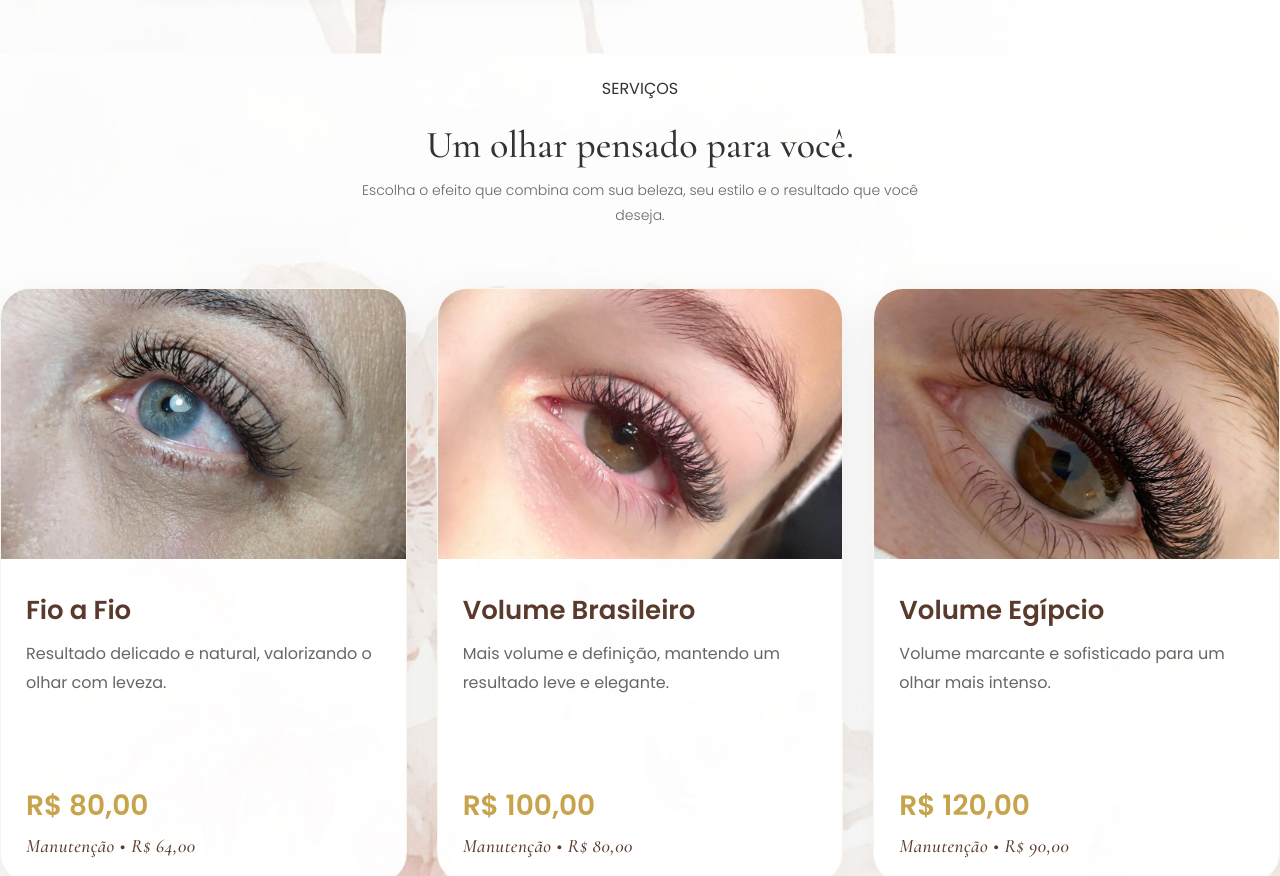
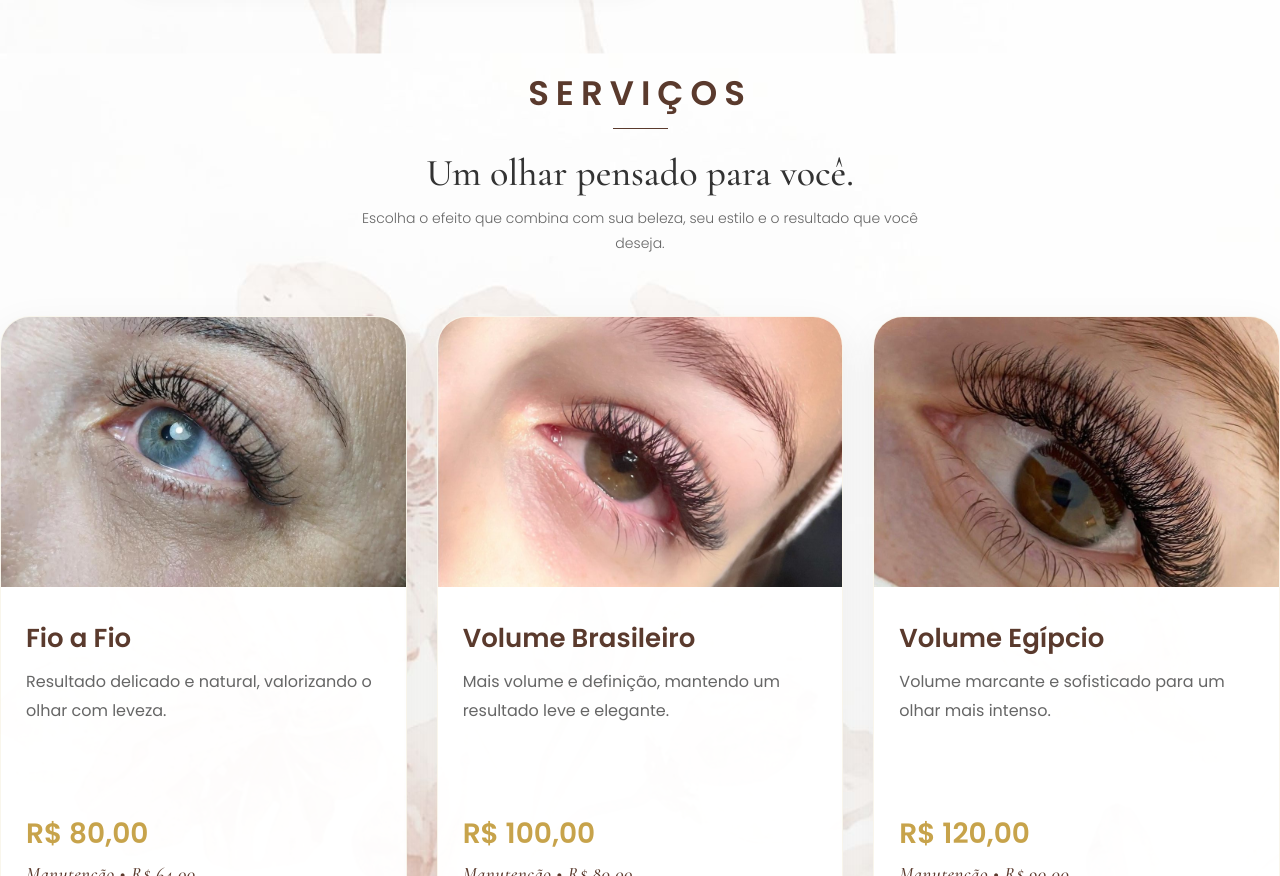
Before and after one commit to AScarpiLashDesigner/Aniele-Scarpi-Lash-Designer, a plain HTML site: page index.html in a window 1280 px wide. Shown: the part 1757-2633 px from the top of the page. Drawn offline with nearby package versions, Linux system fonts and the light colour scheme.

Commit message:
Update index.html

```diff
--- a/index.html
+++ b/index.html
@@ -130,7 +130,7 @@
     ========================== -->
 <div class="titulo-secao">
 
-    <span>SERVIÇOS</span>
+    <span class="rotulo-servicos">SERVIÇOS</span>
 
     <h2 class="titulo-servicos">
         Um olhar pensado para você.
```
